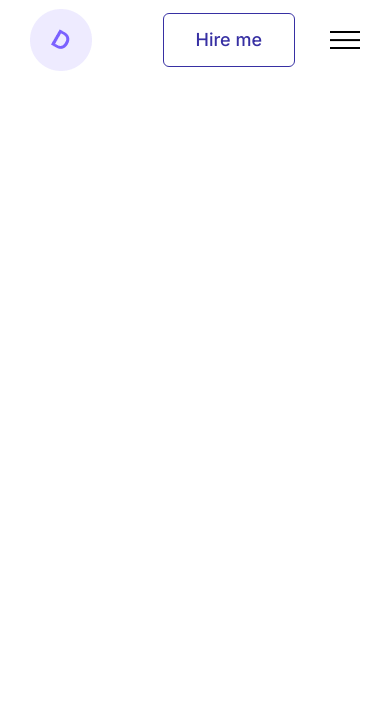
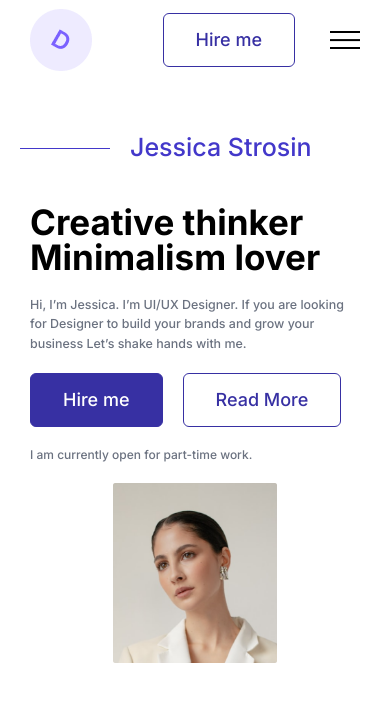
Before and after one commit to tomahawk535/ditch, a website: page #src/index.html in a window 390 px wide. Drawn offline with nearby package versions, Linux system fonts and the light colour scheme; files that its build step writes are made by us from their sources; files whose address does not match are found by name.

Commit message:
add hero section

```diff
--- a/#src/index.html
+++ b/#src/index.html
@@ -7,7 +7,24 @@
 		<div class="wrapper">
 			@@include('_header.html',{})
 			<main class="page">
+				<div class="hero__container _container">
+					<div class="hero__text">
+						<h4 class="hero__name">Jessica Strosin</h4>
+						<h1 class="hero__title">Creative thinker <br>
+							Minimalism lover</h1>
+						<p class="hero__description">Hi, I’m Jessica. I’m UI/UX Designer. If you are looking for Designer to build your brands and grow your business Let’s shake hands with me.</p>
 
+						<div class="hero__btn_group">
+							<input type="button" value="Hire me" class="hire_me__btn">
+							<input type="button" value="Read More" class="read_more__btn">
+						</div>
+						<p class="hero__sub_description">I am currently open for part-time work.</p>
+					</div>
+					<div class="hero__img">
+						<img src="img/icons/hero.png" alt="some hero">
+
+					</div>
+				</div>
 			</main>
 			@@include('_footer.html',{})
 		</div>
--- a/#src/scss/header.scss
+++ b/#src/scss/header.scss
@@ -67,9 +67,14 @@
 }
 //====================================================================================================
 @media (max-width: 767px) {
+header {
+	position: fixed;
+	width: 100%;
+}
 .header__container {
 	.header__logo{
 		order: 1;
+
 	}
 	.header__menu {
 		margin-left: 0;
@@ -124,7 +129,7 @@
 			left: +120%;
 			width: 100%;
 			height: 100%;
-			background-color: rgba(0, 0, 0, 0.3);
+			background-color: #fff;
 			padding: 150px 30px 30px 30px;
 			transition: left 0.3s ease 0s;
 			overflow: auto;
@@ -149,10 +154,11 @@
 			.menu__link {
 				font-size: 24px;
 				text-transform: uppercase;
+				color: #3730A3;
 
-				&:hover {
-					color: #fff;
-				}
+				// &:hover {
+				// 	color: #fff;
+				// }
 			}
 		}
 
--- a/#src/scss/style.scss
+++ b/#src/scss/style.scss
@@ -93,6 +93,164 @@ body {
 .page {
 	flex: 1 1 auto;
 }
+
+
+.hero__container {
+	display: flex;
+	padding: 100px 0;
+
+
+	.hero__text {
+		flex-basis: 55%;
+		padding: 0 30px;
+		display: flex;
+		flex-direction: column;
+
+		.hero__name {
+			font-size: 20px;
+			font-weight: 500;
+			line-height: 140%;
+			color: #4338CA;
+			padding-left: 100px;
+			position: relative;
+			margin-bottom: 40px;
+		}
+		.hero__name::before {
+			content: ' ';
+			display: block;
+			width: 90px;
+			border-top: 1px solid #4338CA;
+			position: absolute;
+			left: - 10px;
+			top: 50%
+		}
+		.hero__title {
+			font-weight: 700;
+			font-size: 73px;
+			line-height: 100%;
+			color: #000;
+			margin-bottom: 40px;
+		}
+		.hero__description {
+			font-weight: 400;
+			font-size: 18px;
+			line-height: 156%;
+			color: #6B7280;
+		}
+		.hero__btn_group {
+			display: flex;
+			padding: 40px 0;
+
+			input {
+				padding: 12px 32px;
+				border: 1px solid #3730A3;
+				border-radius: 6px;
+				margin-right: 20px;
+				font-weight: 500;
+				font-size: 18px;
+				line-height: 156%;
+				cursor: pointer;
+				transition: all 0.3s ease;
+			}
+			.hire_me__btn {
+				background-color: #3730A3;
+				color: #fff;
+
+				&:hover {
+					background-color: #fff;
+					color: #3730A3;
+				}
+			}
+			.read_more__btn {
+				color: #3730A3;
+				background-color: #fff;
+
+				&:hover {
+					background-color: #3730A3;
+					color: #fff;
+				}
+			}
+
+		}
+		.hero__sub_description {
+			font-weight: 400;
+			font-size: 12px;
+			line-height: 133%;
+			color: #6B7280;
+		}
+
+	}
+
+	.hero__img {
+		flex-basis: 45%;
+		padding: 0 35px;
+
+		img {
+			width: 100%;
+		}
+	}
+
+}
+
+
+@media (max-width: 1262px) {
+	.hero__container {
+		.hero__text {
+			.hero__title {
+				font-size: calc(20px + (50 - 20)*((100vw - 320px)/(1250 - 320)));
+			}
+			.hero__description {
+				font-size: calc(12px + (18 - 12)*((100vw - 320px)/(1250 - 320)));
+			}
+
+		}
+	}
+
+}
+// ========== DESCkTOP ============================================================================================
+@media (max-width: $md1 + px){
+	.hero__container {
+		.hero__text {
+			.hero__title {
+				margin-bottom: 20px;
+			}
+			// .hero__description {
+			// 	margin-bottom: 20px;
+			// }
+			.hero__btn_group {
+				padding: 20px 0;
+			}
+
+		}
+	}
+}
 //===================================================================================================================================
 
+//========= MOBILE ====================================================================================================
+@media (max-width: 767px) {
+	.hero__container {
+		flex-direction: column;
+		padding: 130px 0 50px;
+
+		.hero__text {
+			padding-bottom: 20px;
+			.hero__name {
+				font-size: 25px;
+				z-index: -1;
+			}
+			.hero__title {
+				font-size: 35px;
+			}
+			// br {
+			// 	display:none;
+			// }
+		}
+		.hero__img {
+			width: 60%;
+			margin: 0 auto;
+
+		}
+	}
+}
+
 //</ОСНОВНОЙ БЛОК>====================================================================================================
```
Also changed, not shown: ditch/index.html (+17 -0 lines), ditch/css/style.min.css.
